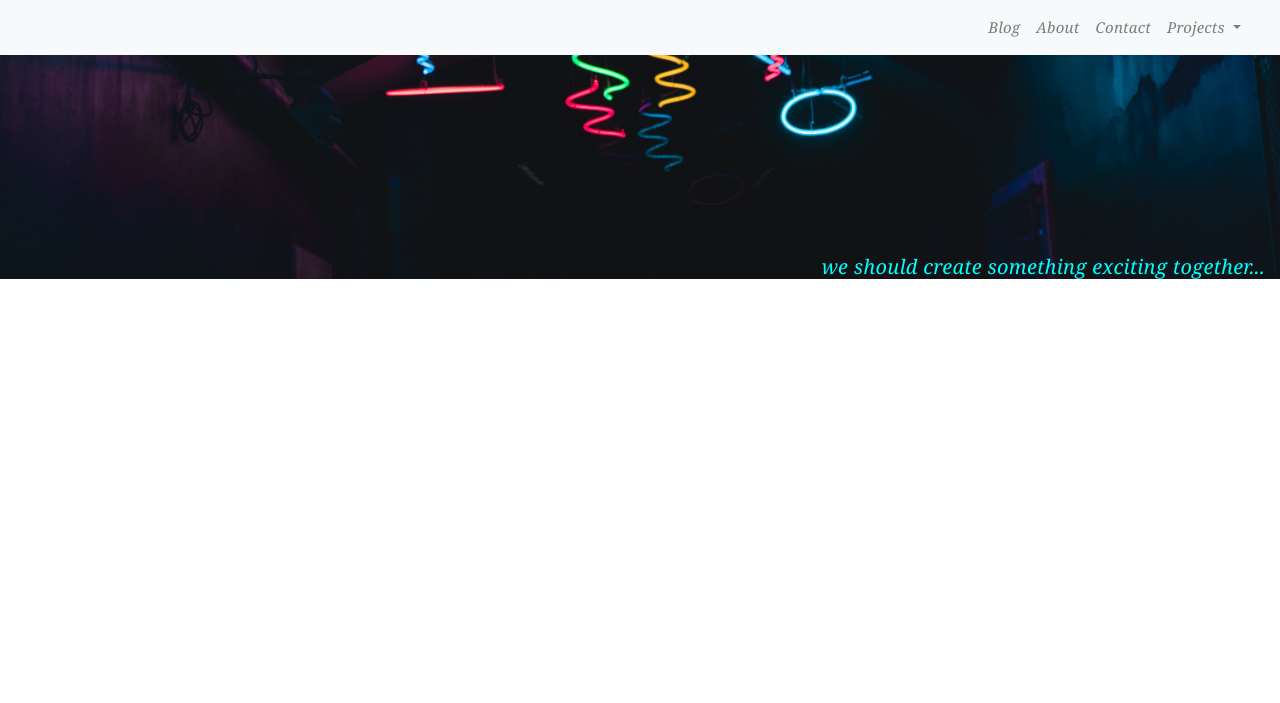
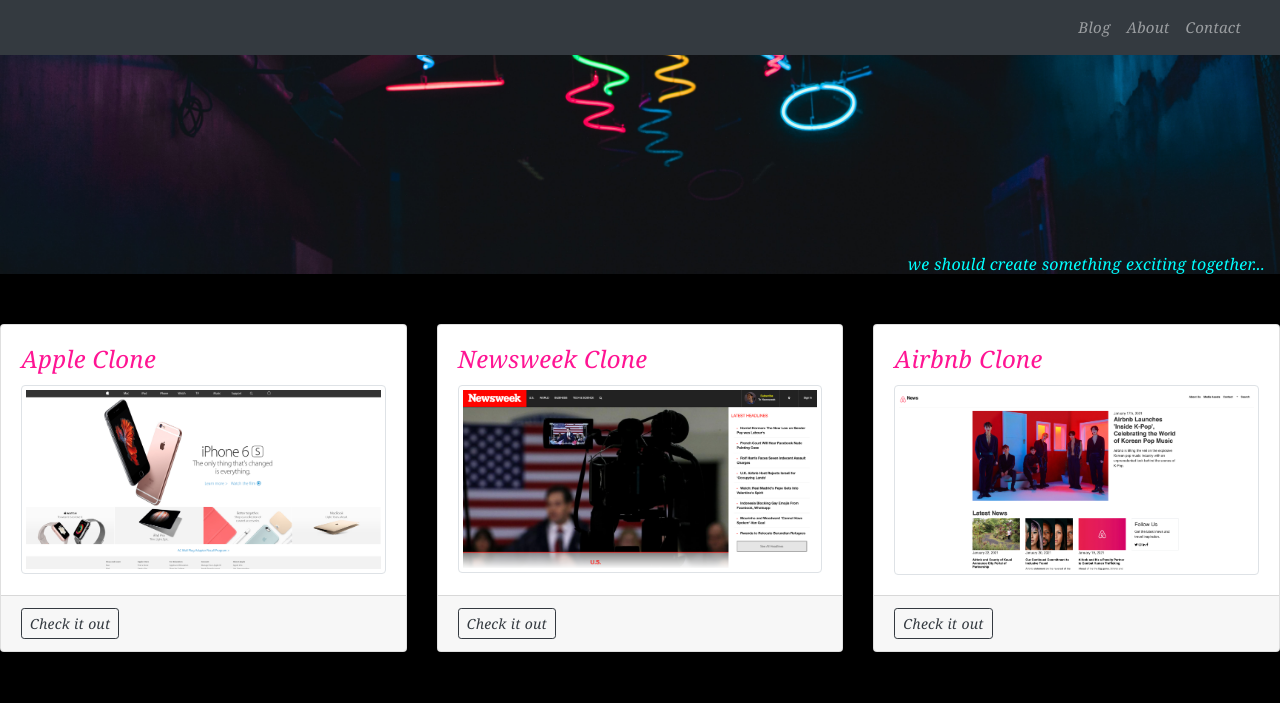
Before and after one commit to mrswolff12/Take-2, a plain HTML site: page index.html in a window 1280 px wide. Drawn offline with nearby package versions, Linux system fonts and the light colour scheme.

Commit message:
create card section

```diff
--- a/index.html
+++ b/index.html
@@ -14,7 +14,7 @@
   </head>
   <body>
 
-    <nav class="navbar navbar-expand-lg navbar-light bg-light text-white">
+    <nav class="navbar navbar-expand-lg navbar-dark bg-dark text-white">
         <div class="container-fluid">
           <a class="navbar-brand" href="#"></a>
           <button class="navbar-toggler" type="button" data-bs-toggle="collapse" data-bs-target="#navbarNavDropdown" aria-controls="navbarNavDropdown" aria-expanded="false" aria-label="Toggle navigation">
@@ -31,25 +31,61 @@
               <li class="nav-item">
                 <a class="nav-link" href="#Contact">Contact</a>
               </li>
-              <li class="nav-item dropdown">
-                <a class="nav-link dropdown-toggle" href="#" id="navbarDropdownMenuLink" role="button" data-bs-toggle="dropdown" aria-expanded="false">
-                  Projects
-                </a>
-                <ul class="dropdown-menu" aria-labelledby="navbarDropdownMenuLink">
-                  <li><a class="dropdown-item" href="#">Apple Clone</a></li>
-                  <li><a class="dropdown-item" href="#">Newsweek Clone</a></li>
-                  <li><a class="dropdown-item" href="#">Airbnb Clone</a></li>
-                </ul>
-              </li>
             </ul>
           </div>
         </div>
       </nav>
       <div id="hero">
         <div class="container-fluid">
-          <h5>we should create something <em>exciting</em> together...</h5>
+          <h6>we should create something <em>exciting</em> together...</h6>
         </div>
       </div>
+
+      <!-- Content Row -->
+      <div class="row">
+        <div class="col-md-4 mb-5">
+          <div class="card h-100">
+            <div class="card-body">
+              <h4 class="card-title">Apple Clone</h4>
+              <img class="img-thumbnail" src="Apple Screenshot.png">
+            </div>
+            <div class="card-footer">
+              <a href="#" class="btn btn-outline-dark btn-sm">Check it out</a>
+            </div>
+          </div>
+        </div>
+        <!-- /.col-md-4 -->
+        <div class="col-md-4 mb-5">
+          <div class="card h-100">
+            <div class="card-body">
+              <h4 class="card-title">Newsweek Clone</h4>
+              <img class="img-thumbnail" src="Newsweek Screenshot.png">
+            </div>
+            <div class="card-footer">
+              <a href="#" class="btn btn-outline-dark btn-sm">Check it out</a>
+            </div>
+          </div>
+        </div>
+        <!-- /.col-md-4 -->
+        <div class="col-md-4 mb-5">
+          <div class="card h-100">
+            <div class="card-body">
+              <h4 class="card-title">Airbnb Clone</h4>
+              <img class="img-thumbnail" src="Airbnb Screenshot.png">
+            </div>
+            <div class="card-footer">
+              <a href="#" class="btn btn-outline-dark btn-sm">Check it out</a>
+            </div>
+          </div>
+        </div>
+        <!-- /.col-md-4 -->
+
+      </div>
+      <!-- /.row -->
+
+    </div>
+    <!-- /.container -->
+
 
     <!-- JavaScript, you need this for the drop down buttons to work -->
     <!-- jQuery first, then Bootstrap JS -->
--- a/style.css
+++ b/style.css
@@ -4,10 +4,11 @@ font-size: 15px;
 letter-spacing: 0.2px;
 word-spacing: 0.4px;
 color: #BBF8FF;
-font-weight: 400;
+font-weight: 300;
 text-decoration: none solid rgb(68, 68, 68);
 font-style: italic;
 text-transform: none;
+background-color:black;
 }
 
 
@@ -17,9 +18,18 @@ text-transform: none;
     background-position: center bottom;
   }
 
-  #hero h5 {
+  #hero h6 {
     padding-top: 200px;
     text-align:right;
-    font-weight: light;
+    font-weight: lighter;
     color: aqua;
   }
+
+  .row {
+      margin-top: 50px;
+  }
+
+  .row h4 {
+      color: deeppink;
+      font-weight: ligher;
+  }
```
Also changed, not shown: Airbnb Screenshot.png (renamed from images/Airbnb Screenshot.png), Apple Screenshot.png (renamed from images/Apple Screenshot.png), Newsweek Screenshot.png (renamed from images/Newsweek Screenshot.png).
